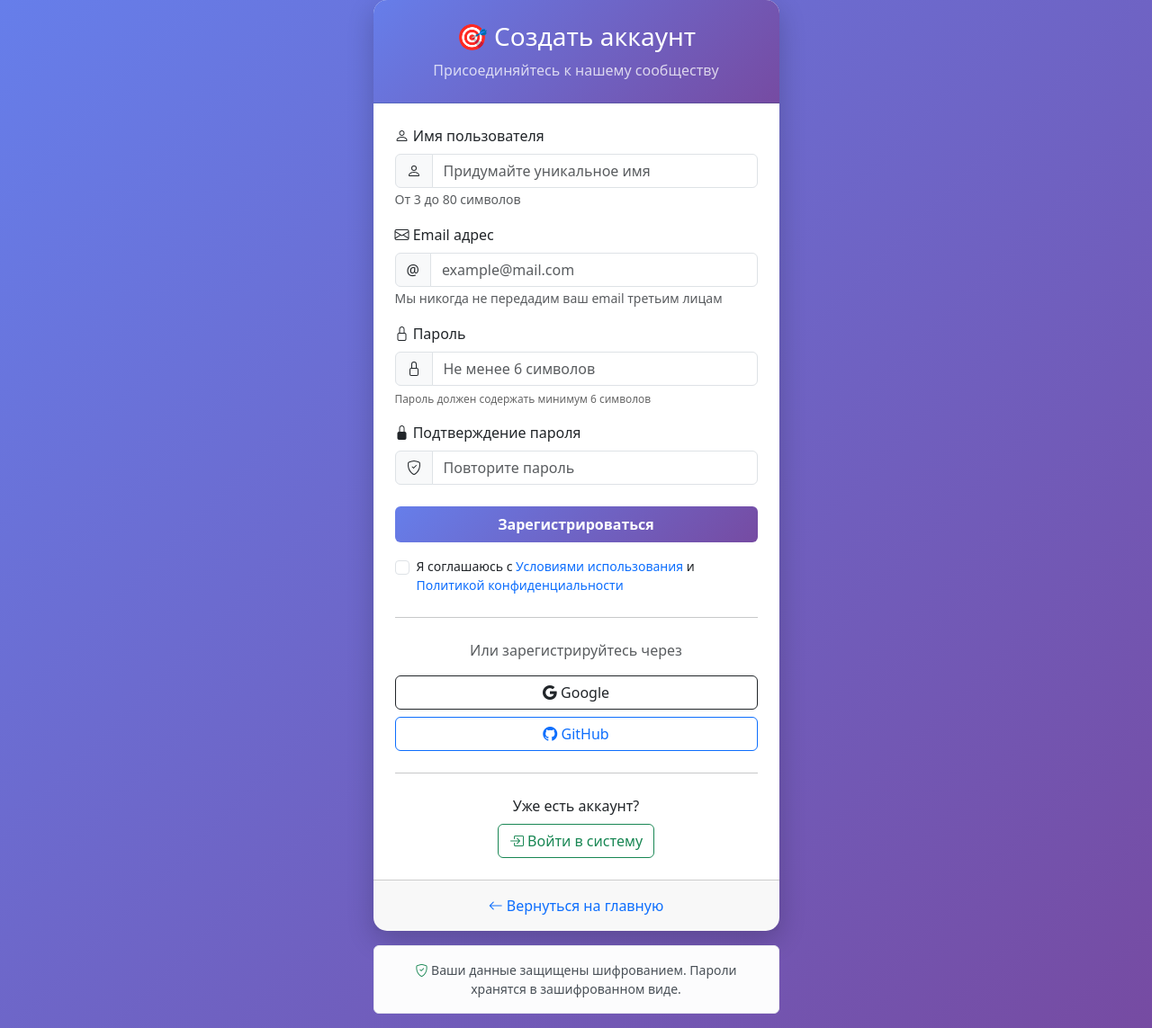
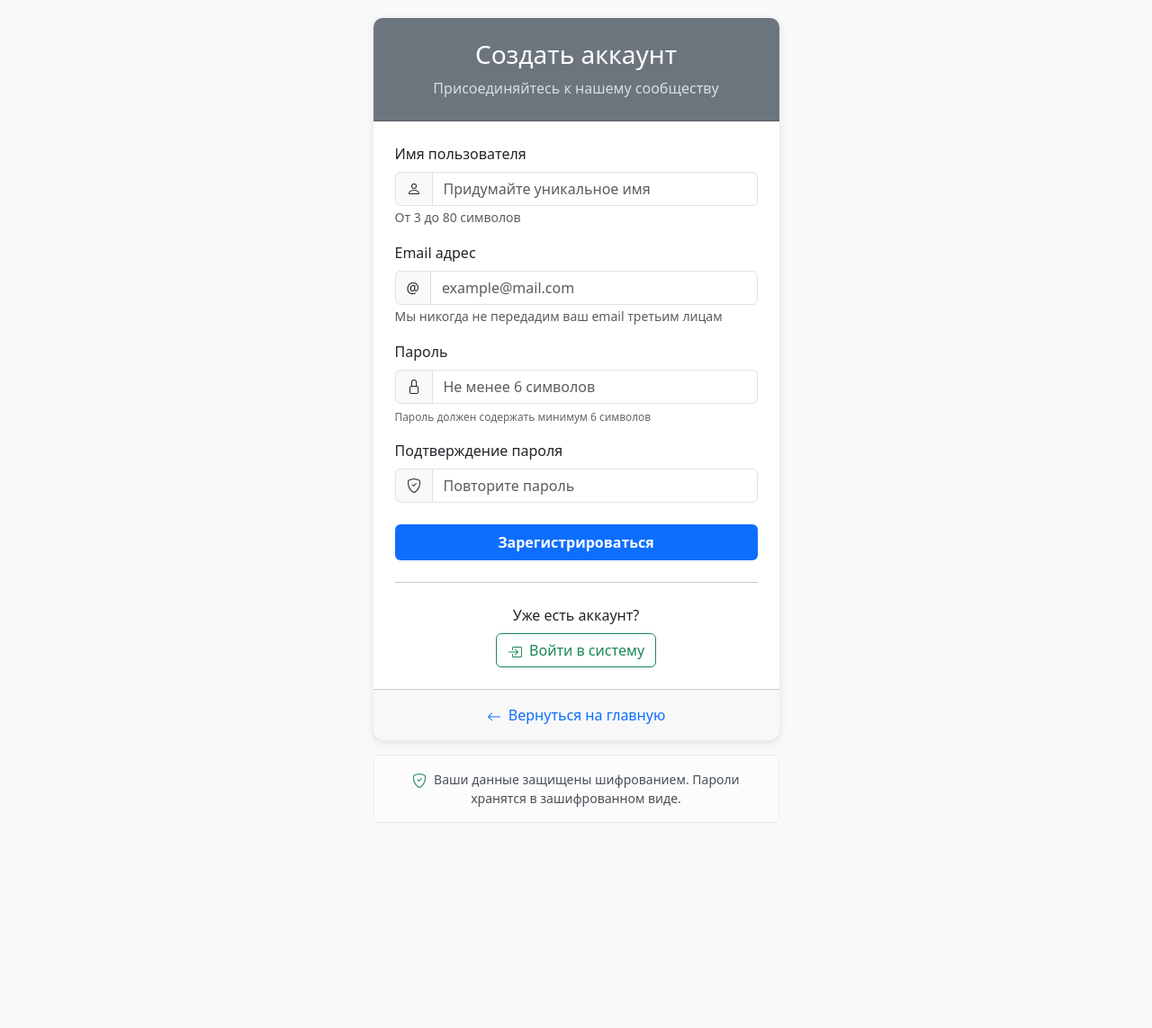
Before and after one commit to Alwiest/yessirskibroski, a Flask app: page /register in a window 1280 px wide. Shown: the whole page at 90% size. After the commit the page ends 915 px from the top, so only its background shows below. Run offline with Flask 3, Linux system fonts and the light colour scheme.

Commit message:
Bugfixes 2

```diff
--- a/app/routes.py
+++ b/app/routes.py
@@ -190,7 +190,7 @@ def init_routes(app):
             return "Доступ запрещен. Требуются права администратора.", 403
 
         users = User.query.all()
-        return render_template('admin_users.html', users=users)
+        return render_template('admin/admin_users.html', users=users)
 
 
     @app.route('/admin/dashboard')
@@ -211,7 +211,7 @@ def init_routes(app):
             'recent_notes': Note.query.order_by(Note.created_at.desc()).limit(5).all()
         }
 
-        return render_template('admin_dashboard.html', stats=stats)
+        return render_template('admin/admin_dashboard.html', stats=stats)
 
 
     @app.route('/admin/all-notes')
@@ -233,7 +233,7 @@ def init_routes(app):
                 'user': user
             })
 
-        return render_template('admin_all_notes.html',
+        return render_template('admin/admin_all_notes.html',
                                notes_with_users=notes_with_users,
                                notes_count=len(notes))
 
@@ -253,7 +253,7 @@ def init_routes(app):
         db.session.commit()
 
         flash(f'Заметка "{note_title}" пользователя {user.username} удалена', 'success')
-        return redirect(url_for('admin_all_notes'))
+        return redirect(url_for('admin/admin_all_notes'))
 
     @app.route('/admin/user/<int:user_id>/notes')
     @login_required
@@ -266,7 +266,7 @@ def init_routes(app):
         user = User.query.get_or_404(user_id)
         notes = Note.query.filter_by(user_id=user_id).order_by(Note.created_at.desc()).all()
 
-        return render_template('admin_user_notes.html',
+        return render_template('admin/admin_user_notes.html',
                                user=user,
                                notes=notes,
                                notes_count=len(notes))
@@ -284,14 +284,14 @@ def init_routes(app):
         # Нельзя снять права админа с самого себя
         if user.id == current_user.id:
             flash('Нельзя изменить свои собственные права администратора', 'warning')
-            return redirect(url_for('admin_users'))
+            return redirect(url_for('admin/admin_users'))
 
         user.is_admin = not user.is_admin
         db.session.commit()
 
         action = "назначен админом" if user.is_admin else "снят с админа"
         flash(f'Пользователь {user.username} {action}', 'success')
-        return redirect(url_for('admin_users'))
+        return redirect(url_for('admin/admin_users'))
 
     # ===== ОБНОВИ СУЩЕСТВУЮЩИЕ АДМИН-РОУТЫ =====
 
@@ -309,12 +309,12 @@ def init_routes(app):
         # Нельзя удалить самого себя
         if user.id == current_user.id:
             flash('Нельзя удалить свой собственный аккаунт', 'warning')
-            return redirect(url_for('admin_users'))
+            return redirect(url_for('admin/admin_users'))
 
         # Нельзя удалить других админов (кроме себя)
         if user.is_admin:
             flash('Нельзя удалить другого администратора', 'warning')
-            return redirect(url_for('admin_users'))
+            return redirect(url_for('admin/admin_users'))
 
         # Удаляем все заметки пользователя
         Note.query.filter_by(user_id=user_id).delete()
@@ -324,4 +324,4 @@ def init_routes(app):
         db.session.commit()
 
         flash(f'Пользователь {user.username} удален.', 'success')
-        return redirect(url_for('admin_users'))
+        return redirect(url_for('admin/admin_users'))
--- a/app/templates/admin/admin_all_notes.html
+++ b/app/templates/admin/admin_all_notes.html
@@ -21,7 +21,7 @@
 
     <div class="card">
         <div class="card-header bg-primary text-white d-flex justify-content-between align-items-center">
-            <h4>📝 Все заметки в системе</h4>
+            <h4>Все заметки в системе</h4>
             <span class="badge bg-light text-primary fs-6">{{ notes_count }} заметок</span>
         </div>
 
@@ -94,7 +94,7 @@
                             </div>
                             <div class="modal-body">
                                 <div class="alert alert-danger">
-                                    <h6>⚠️ Вы уверены что хотите удалить заметку?</h6>
+                                    <h6>Вы уверены что хотите удалить заметку?</h6>
                                     <p><strong>{{ item.note.title }}</strong></p>
                                     <p>Автор: {{ item.user.username }}</p>
                                     <p>Эта операция необратима!</p>
--- a/app/templates/auth/login.html
+++ b/app/templates/auth/login.html
@@ -12,7 +12,7 @@
             <div class="col-md-6">
                 <div class="card shadow">
                     <div class="card-header">
-                        <h3 class="text-center">🔐 Вход в систему</h3>
+                        <h3 class="text-center">Вход в систему</h3>
                     </div>
                     <div class="card-body">
                         <form method="POST" action="">
--- a/app/templates/auth/register.html
+++ b/app/templates/auth/register.html
@@ -7,36 +7,35 @@
     <link href="https://cdn.jsdelivr.net/npm/bootstrap@5.3.0/dist/css/bootstrap.min.css" rel="stylesheet">
     <style>
     body {
-            background: linear-gradient(135deg, #667eea 0%, #764ba2 100%);
+        background-color: #f8f9fa;
         min-height: 100vh;
         display: flex;
         align-items: center;
+        padding: 20px;
     }
     .register-card {
-            border-radius: 15px;
+        border-radius: 10px;
         border: none;
-            box-shadow: 0 10px 30px rgba(0,0,0,0.2);
+        box-shadow: 0 2px 10px rgba(0,0,0,0.1);
     }
     .register-header {
-            background: linear-gradient(135deg, #667eea 0%, #764ba2 100%);
+        background-color: #6c757d;
         color: white;
-            border-radius: 15px 15px 0 0 !important;
+        border-radius: 10px 10px 0 0 !important;
         padding: 1.5rem;
     }
     .form-control:focus {
-            border-color: #764ba2;
-            box-shadow: 0 0 0 0.25rem rgba(118, 75, 162, 0.25);
+        border-color: #86b7fe;
+        box-shadow: 0 0 0 0.25rem rgba(13, 110, 253, 0.25);
     }
     .btn-register {
-            background: linear-gradient(135deg, #667eea 0%, #764ba2 100%);
+        background-color: #0d6efd;
         border: none;
         padding: 12px;
         font-weight: 600;
-            transition: transform 0.2s;
     }
     .btn-register:hover {
-            transform: translateY(-2px);
-            box-shadow: 0 5px 15px rgba(0,0,0,0.3);
+        background-color: #0b5ed7;
     }
     .password-requirements {
         font-size: 0.85rem;
@@ -50,7 +49,7 @@
             <div class="col-md-6 col-lg-5">
                 <div class="card register-card">
                     <div class="card-header register-header text-center">
-                        <h3 class="mb-0">🎯 Создать аккаунт</h3>
+                        <h3 class="mb-0">Создать аккаунт</h3>
                         <p class="mb-0 mt-2 opacity-75">Присоединяйтесь к нашему сообществу</p>
                     </div>
 
@@ -73,7 +72,7 @@
                             <!-- Имя пользователя -->
                             <div class="mb-3">
                                 <label for="username" class="form-label">
-                                    <i class="bi bi-person"></i> Имя пользователя
+                                    Имя пользователя
                                 </label>
                                 <div class="input-group">
                                     <span class="input-group-text">
@@ -96,7 +95,7 @@
                             <!-- Email -->
                             <div class="mb-3">
                                 <label for="email" class="form-label">
-                                    <i class="bi bi-envelope"></i> Email адрес
+                                    Email адрес
                                 </label>
                                 <div class="input-group">
                                     <span class="input-group-text">@</span>
@@ -115,7 +114,7 @@
                             <!-- Пароль -->
                             <div class="mb-3">
                                 <label for="password" class="form-label">
-                                    <i class="bi bi-lock"></i> Пароль
+                                    Пароль
                                 </label>
                                 <div class="input-group">
                                     <span class="input-group-text">
@@ -140,7 +139,7 @@
                             <!-- Подтверждение пароля -->
                             <div class="mb-4">
                                 <label for="confirm_password" class="form-label">
-                                    <i class="bi bi-lock-fill"></i> Подтверждение пароля
+                                    Подтверждение пароля
                                 </label>
                                 <div class="input-group">
                                     <span class="input-group-text">
@@ -161,33 +160,10 @@
                             </div>
 
                             <!-- Кнопка регистрации -->
-                            <div class="d-grid mb-3">
+                            <div class="d-grid mb-4">
                                 {{ form.submit(class="btn btn-register text-white fw-bold py-2") }}
                             </div>
-
-                            <!-- Соглашение -->
-                            <div class="form-check mb-3">
-                                <input class="form-check-input" type="checkbox" id="terms" required>
-                                <label class="form-check-label small" for="terms">
-                                    Я соглашаюсь с <a href="#" class="text-decoration-none">Условиями использования</a> и <a href="#" class="text-decoration-none">Политикой конфиденциальности</a>
-                                </label>
-                            </div>
                         </form>
-
-                        <hr class="my-4">
-
-                        <!-- Альтернативные варианты -->
-                        <div class="text-center">
-                            <p class="mb-3 text-muted">Или зарегистрируйтесь через</p>
-                            <div class="d-grid gap-2">
-                                <button class="btn btn-outline-dark" type="button">
-                                    <i class="bi bi-google"></i> Google
-                                </button>
-                                <button class="btn btn-outline-primary" type="button">
-                                    <i class="bi bi-github"></i> GitHub
-                                </button>
-                            </div>
-                        </div>
 
                         <hr class="my-4">
 
@@ -195,7 +171,11 @@
                         <div class="text-center">
                             <p class="mb-2">Уже есть аккаунт?</p>
                             <a href="{{ url_for('login') }}" class="btn btn-outline-success">
-                                <i class="bi bi-box-arrow-in-right"></i> Войти в систему
+                                <svg xmlns="http://www.w3.org/2000/svg" width="16" height="16" fill="currentColor" class="bi bi-box-arrow-in-right me-1" viewBox="0 0 16 16">
+                                    <path fill-rule="evenodd" d="M6 3.5a.5.5 0 0 1 .5-.5h8a.5.5 0 0 1 .5.5v9a.5.5 0 0 1-.5.5h-8a.5.5 0 0 1-.5-.5v-2a.5.5 0 0 0-1 0v2A1.5 1.5 0 0 0 6.5 14h8a1.5 1.5 0 0 0 1.5-1.5v-9A1.5 1.5 0 0 0 14.5 2h-8A1.5 1.5 0 0 0 5 3.5v2a.5.5 0 0 0 1 0v-2z"/>
+                                    <path fill-rule="evenodd" d="M11.854 8.354a.5.5 0 0 0 0-.708l-3-3a.5.5 0 1 0-.708.708L10.293 7.5H1.5a.5.5 0 0 0 0 1h8.793l-2.147 2.146a.5.5 0 0 0 .708.708l3-3z"/>
+                                </svg>
+                                Войти в систему
                             </a>
                         </div>
                     </div>
@@ -203,22 +183,25 @@
                     <!-- Футер -->
                     <div class="card-footer text-center py-3">
                         <a href="{{ url_for('index') }}" class="text-decoration-none">
-                            <i class="bi bi-arrow-left"></i> Вернуться на главную
+                            <svg xmlns="http://www.w3.org/2000/svg" width="16" height="16" fill="currentColor" class="bi bi-arrow-left me-1" viewBox="0 0 16 16">
+                                <path fill-rule="evenodd" d="M15 8a.5.5 0 0 0-.5-.5H2.707l3.147-3.146a.5.5 0 1 0-.708-.708l-4 4a.5.5 0 0 0 0 .708l4 4a.5.5 0 0 0 .708-.708L2.707 8.5H14.5A.5.5 0 0 0 15 8z"/>
+                            </svg>
+                            Вернуться на главную
                         </a>
                     </div>
                 </div>
 
                 <!-- Информация о безопасности -->
                 <div class="alert alert-light mt-3 text-center small">
-                    <i class="bi bi-shield-check text-success"></i>
+                    <svg xmlns="http://www.w3.org/2000/svg" width="16" height="16" fill="currentColor" class="bi bi-shield-check text-success me-1" viewBox="0 0 16 16">
+                        <path d="M5.338 1.59a61 61 0 0 0-2.837.856.48.48 0 0 0-.328.39c-.554 4.157.726 7.19 2.253 9.188a10.7 10.7 0 0 0 2.287 2.233c.346.244.652.42.893.533q.18.085.293.118a1 1 0 0 0 .101.025 1 1 0 0 0 .1-.025q.114-.034.294-.118c.24-.113.547-.29.893-.533a10.7 10.7 0 0 0 2.287-2.233c1.527-1.997 2.807-5.031 2.253-9.188a.48.48 0 0 0-.328-.39c-.651-.213-1.75-.56-2.837-.855C9.552 1.29 8.531 1.067 8 1.067c-.53 0-1.552.223-2.662.524zM5.072.56C6.157.265 7.31 0 8 0s1.843.265 2.928.56c1.11.3 2.229.655 2.887.87a1.54 1.54 0 0 1 1.044 1.262c.596 4.477-.787 7.795-2.465 9.99a11.8 11.8 0 0 1-2.517 2.453 7 7 0 0 1-1.048.625c-.28.132-.581.24-.829.24s-.548-.108-.829-.24a7 7 0 0 1-1.048-.625 11.8 11.8 0 0 1-2.517-2.453C1.928 10.487.545 7.169 1.141 2.692A1.54 1.54 0 0 1 2.185 1.43 63 63 0 0 1 5.072.56"/>
+                        <path d="M10.854 5.146a.5.5 0 0 1 0 .708l-3 3a.5.5 0 0 1-.708 0l-1.5-1.5a.5.5 0 1 1 .708-.708L7.5 7.793l2.646-2.647a.5.5 0 0 1 .708 0"/>
+                    </svg>
                     Ваши данные защищены шифрованием. Пароли хранятся в зашифрованном виде.
                 </div>
             </div>
         </div>
     </div>
-
-    <!-- Bootstrap Icons -->
-    <link rel="stylesheet" href="https://cdn.jsdelivr.net/npm/bootstrap-icons@1.11.0/font/bootstrap-icons.css">
 
     <!-- Bootstrap JS -->
     <script src="https://cdn.jsdelivr.net/npm/bootstrap@5.3.0/dist/js/bootstrap.bundle.min.js"></script>
@@ -241,15 +224,6 @@
 
             password.onchange = validatePassword;
             confirmPassword.onkeyup = validatePassword;
-
-            // Подсказка при фокусе
-            password.addEventListener('focus', function() {
-                const tooltip = new bootstrap.Tooltip(password, {
-                    title: 'Используйте буквы, цифры и специальные символы для безопасности',
-                    placement: 'top'
-                });
-                tooltip.show();
-            });
         });
     </script>
 </body>
--- a/app/templates/test_db.html
+++ b/app/templates/test_db.html
@@ -7,7 +7,7 @@
     <link href="https://cdn.jsdelivr.net/npm/bootstrap@5.3.0/dist/css/bootstrap.min.css" rel="stylesheet">
 </head>
 <body class="container mt-4">
-    <h1 class="mb-4">📊 Статистика базы данных</h1>
+    <h1 class="mb-4">Статистика базы данных</h1>
 
     <div class="row">
         <div class="col-md-6">
```
Also changed, not shown: app/templates/add_test_info.html (deleted, +0 -36 lines), app/templates/admin/admin_dashboard.html (+4 -4 lines), app/templates/admin/admin_user_notes.html (+13 -13 lines), app/templates/admin/admin_users.html (+6 -12 lines), app/templates/index.html (+2 -5 lines). Lines whose indentation alone changed are shown as unchanged.
